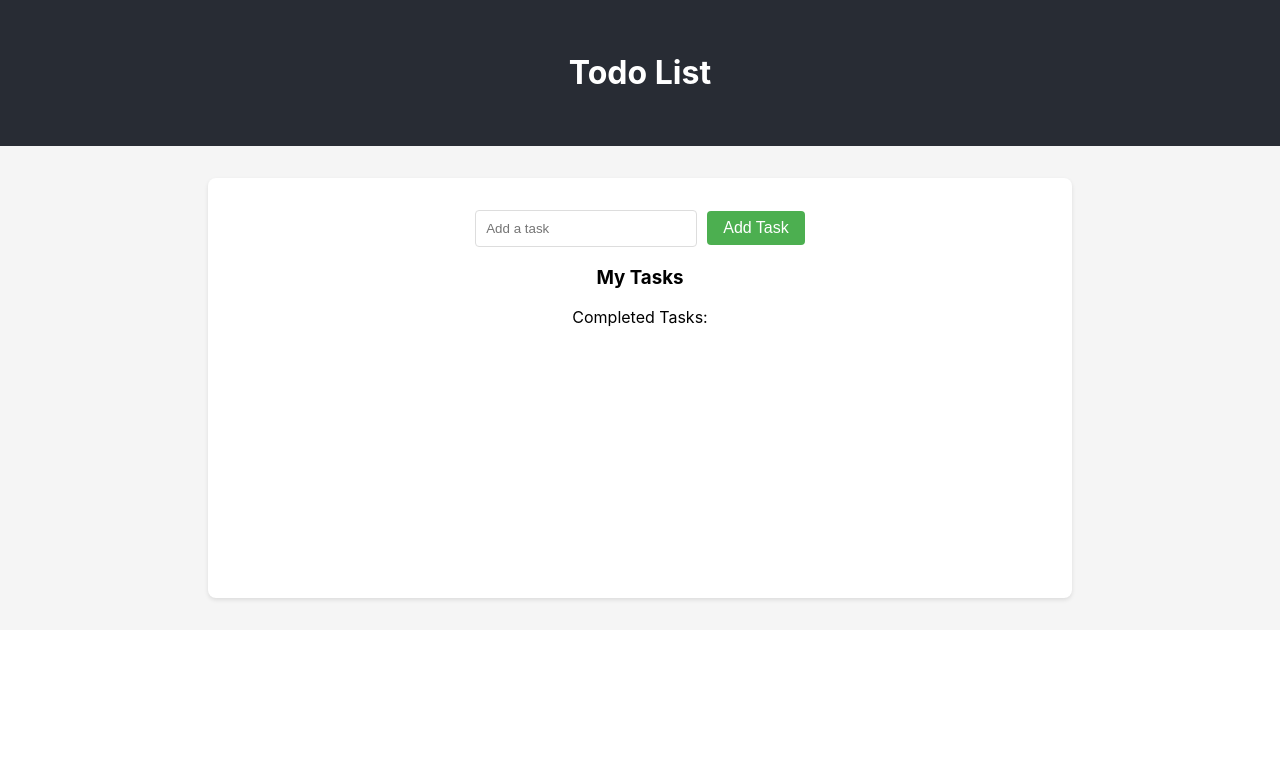
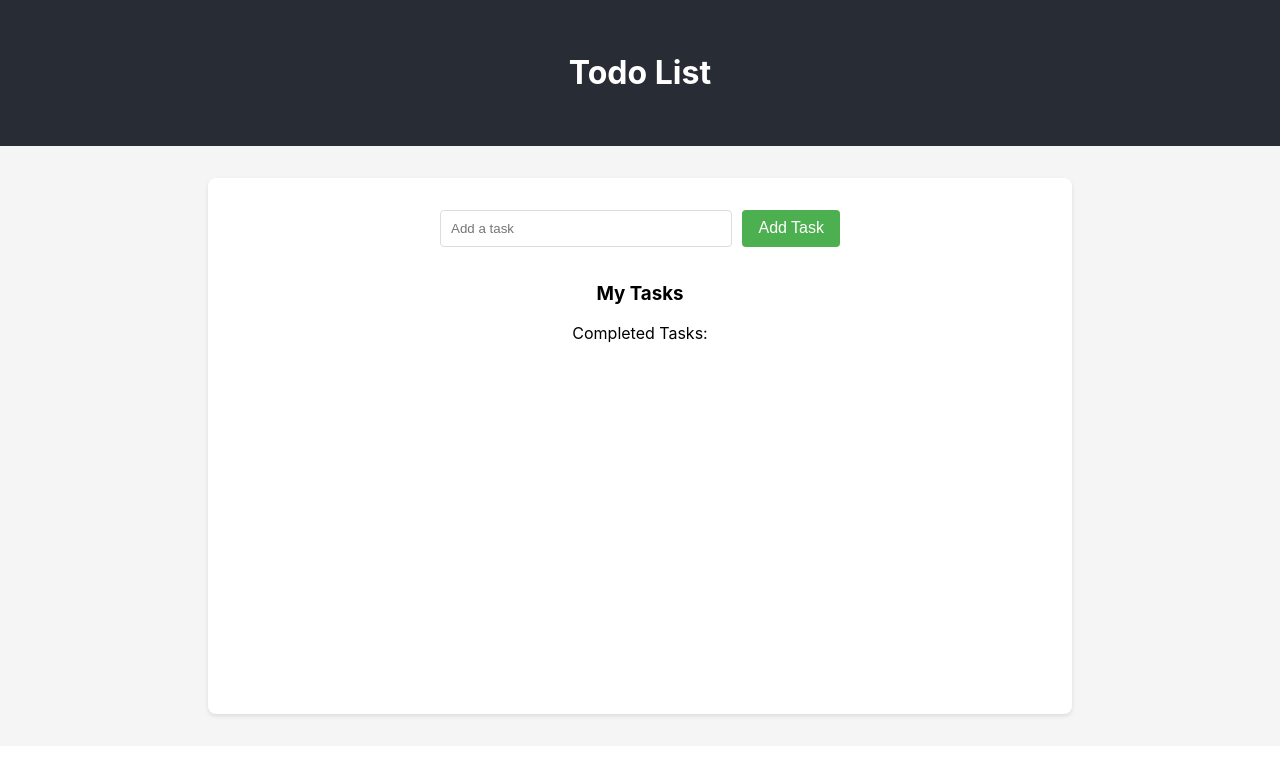
Before and after one commit to dtom90/todo-react-ts, a React (Create React App) app: page / in a window 1280 px wide. Shown: the top 758 px of the page. Built offline with nearby package versions, Linux system fonts and the light colour scheme.

Commit message:
Rename to StoreProvider and add styling

```diff
--- a/src/App.css
+++ b/src/App.css
@@ -46,11 +46,24 @@
   box-shadow: 0 2px 4px rgba(0,0,0,0.1);
 }
 
-.todo-header {
+.todo-wrapper {
+  margin: 0 auto;
+  width: 100%;
+  max-width: 400px;
+}
+
+.todo-form {
   display: flex;
-  justify-content: space-between;
-  align-items: center;
-  margin-bottom: 2rem;
+  width: 100%;
+  margin-bottom: 1rem;
+
+  .add-task-input {
+    flex: 1;
+    padding: 10px;
+    border: 1px solid #ddd;
+    border-radius: 4px;
+    margin-right: 10px;
+    transition: border-color 0.2s ease;
   }
 
   .add-task-btn {
@@ -63,22 +76,14 @@
     font-size: 1rem;
   }
 
-.add-task-input {
-  padding: 10px;
-  border: 1px solid #ddd;
-  border-radius: 4px;
-  margin-right: 10px;
-  width: 200px;
-  transition: border-color 0.2s ease;
-}
-
   .add-task-input.error {
     border-color: #ff4444;
     box-shadow: 0 0 0 2px rgba(255, 68, 68, 0.1);
   }
+}
 
 .todo-list {
-  min-height: 300px;
+  min-height: 400px;
 }
 
 .App-link {
@@ -93,3 +98,15 @@
     transform: rotate(360deg);
   }
 }
+
+.w-100 {
+  width: 100%;
+}
+
+.d-flex {
+  display: flex;
+}
+
+.justify-content-center {
+  justify-content: center;
+}
--- a/src/App.tsx
+++ b/src/App.tsx
@@ -1,5 +1,5 @@
 import './App.css';
-import { TaskProvider } from './contexts/TaskContext';
+import { StoreProvider } from './contexts/StoreProvider';
 import TaskForm from './components/TaskForm';
 import TaskList from './components/TaskList';
 
@@ -14,9 +14,10 @@ function App() {
       </header>
       <main className="main-content">
         <div className="todo-container">
-          <TaskForm />
-
-          <TaskList />
+          <div className="todo-wrapper">
+            <TaskForm />
+            <TaskList />
+          </div>
         </div>
       </main>
     </div>
@@ -25,8 +26,8 @@ function App() {
 
 export default function AppWithProvider() {
   return (
-    <TaskProvider>
+    <StoreProvider>
       <App />
-    </TaskProvider>
+    </StoreProvider>
   );
 }
--- a/src/components/TaskForm.tsx
+++ b/src/components/TaskForm.tsx
@@ -1,8 +1,8 @@
 import { FormEvent, ChangeEvent, useState } from 'react';
-import { useTasks } from '../contexts/TaskContext';
+import { useStore } from '../contexts/StoreProvider';
 
 export default function TaskForm() {
-  const { addTask } = useTasks();
+  const { addTask } = useStore();
   const [taskText, setTaskText] = useState('');
   const [hasError, setHasError] = useState(false);
 
@@ -28,7 +28,8 @@ export default function TaskForm() {
   };
 
   return (
-    <form onSubmit={handleSubmit}>
+    <div className="w-100 d-flex justify-content-center">
+      <form onSubmit={handleSubmit} className="todo-form">
         <input
           type="text"
           placeholder="Add a task"
@@ -38,5 +39,6 @@ export default function TaskForm() {
         />
         <button className="add-task-btn" type="submit">Add Task</button>
       </form>
+    </div>
   );
 }
--- a/src/components/TaskList.tsx
+++ b/src/components/TaskList.tsx
@@ -1,8 +1,8 @@
-import { useTasks } from "../contexts/TaskContext";
+import { useStore } from "../contexts/StoreProvider";
 import { Task } from "../types";
 
 export default function TaskList() {
-    const { incompleteTasks, toggleTask, removeTask, completedTasks } = useTasks();
+    const { incompleteTasks, toggleTask, removeTask, completedTasks } = useStore();
 
     function TaskItem({ task }: { task: Task }) {
       return (
--- a/src/contexts/TaskContext.tsx
+++ b/src/contexts/StoreProvider.tsx
@@ -11,7 +11,7 @@ interface TaskContextType {
 
 const TaskContext = createContext<TaskContextType | undefined>(undefined);
 
-export function TaskProvider({ children }: { children: React.ReactNode }) {
+export function StoreProvider({ children }: { children: React.ReactNode }) {
   const [tasks, setTasks] = useState<Task[]>([]);
 
   const addTask = useCallback((task: Omit<Task, 'id'>) => {
@@ -39,10 +39,10 @@ export function TaskProvider({ children }: { children: React.ReactNode }) {
   );
 }
 
-export function useTasks() {
+export function useStore() {
   const context = useContext(TaskContext);
   if (context === undefined) {
-    throw new Error('useTasks must be used within a TaskProvider');
+    throw new Error('useStore must be used within a StoreProvider');
   }
   return context;
 }
```
Lines whose indentation alone changed are shown as unchanged.
